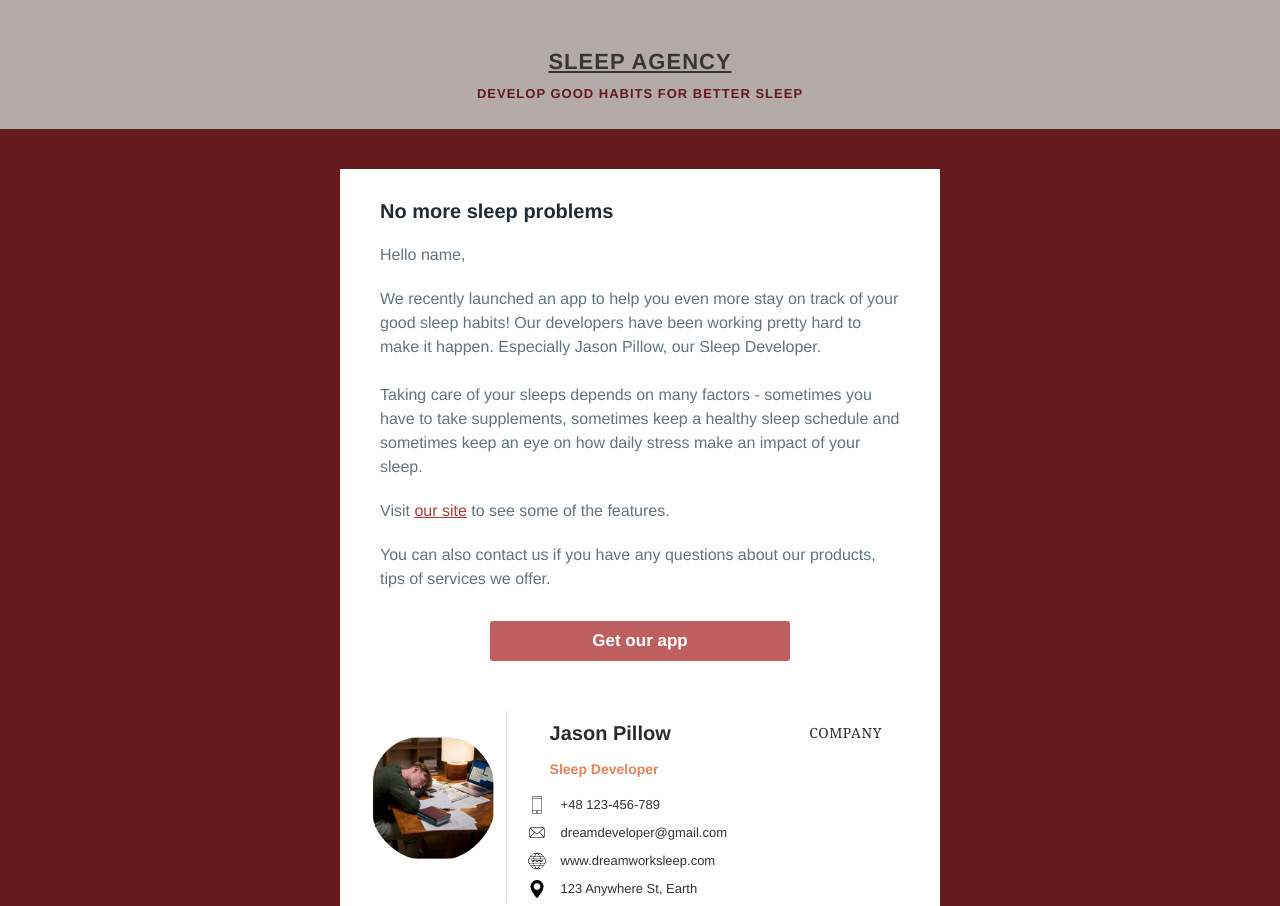
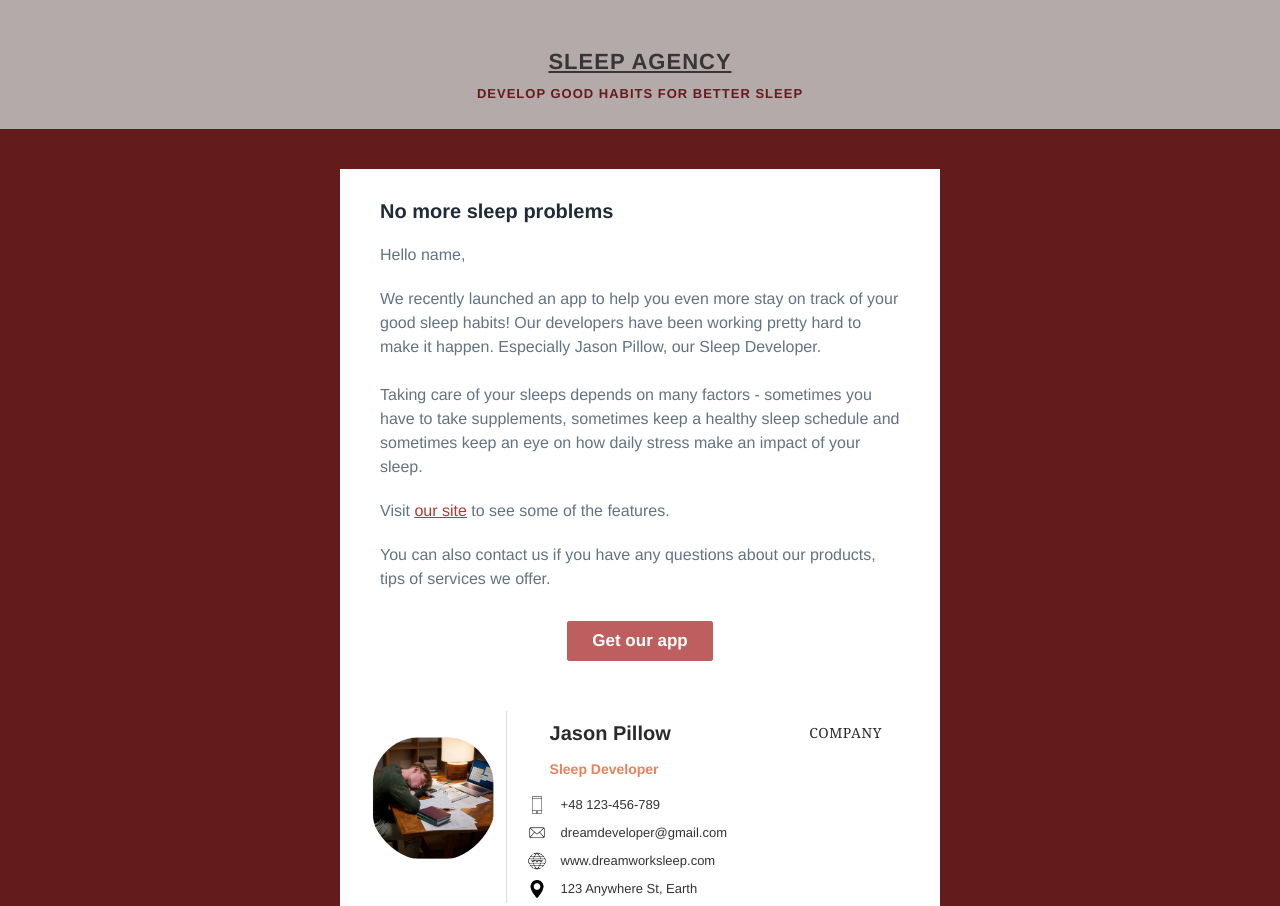
Before and after one commit to nezumke/Portfolio, a plain HTML site: page emailtemplate2/emailtemplate2.html in a window 1280 px wide. Shown: the top 906 px of the page. Drawn offline with Linux system fonts and the light colour scheme.

Commit message:
query fix

```diff
--- a/emailtemplate2/emailtemplate2.html
+++ b/emailtemplate2/emailtemplate2.html
@@ -57,7 +57,7 @@
     </style>
     <![endif]-->
   <style type="text/css">
-    @media only screen and (min-width:480px) {
+    @media only screen and (min-width:380px) {
       .mj-column-per-100 {
         width: 100% !important;
         max-width: 100%;
@@ -210,7 +210,7 @@
                     </tr>
                     <tr>
                       <td align="center" style="font-size:0px;padding:10px 25px;word-break:break-word;">
-                        <table border="0" cellpadding="0" cellspacing="0" role="presentation" style="border-collapse:separate;width:300px;line-height:100%;">
+                        <table border="0" cellpadding="0" cellspacing="0" role="presentation" style="border-collapse:separate;line-height:100%;">
                           <tbody>
                             <tr>
                               <td align="center" bgcolor="#bf5e5e" role="presentation" style="border:none;border-radius:3px;cursor:auto;mso-padding-alt:10px 25px;background:#bf5e5e;" valign="middle">
```
Also changed, not shown: 1 other file.
